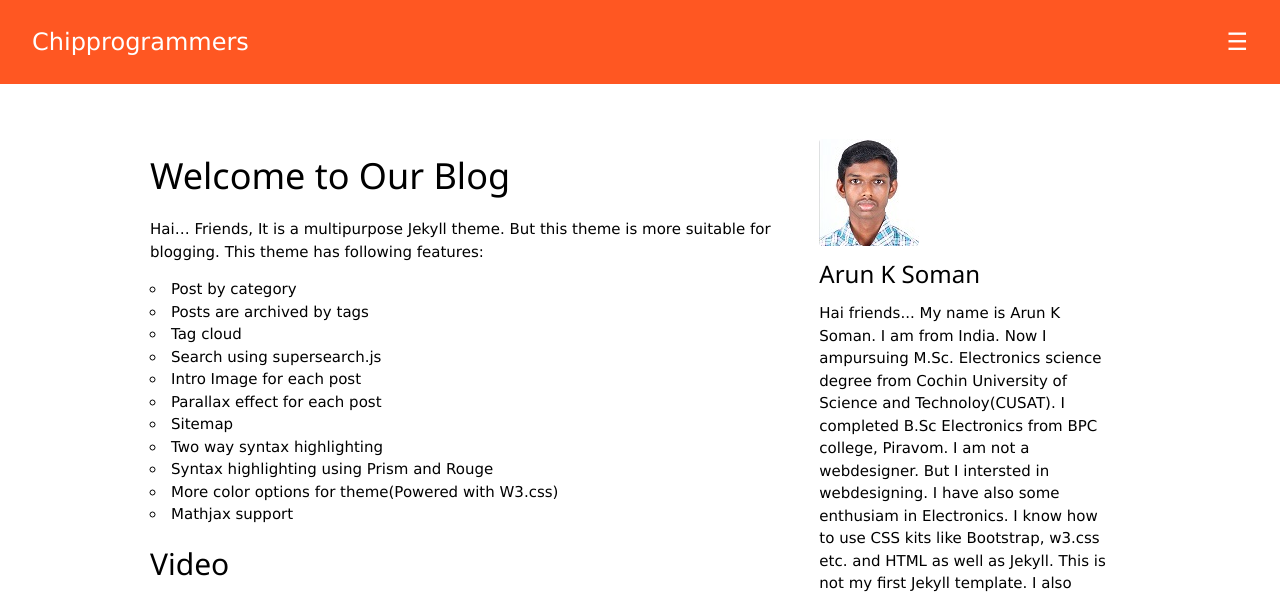
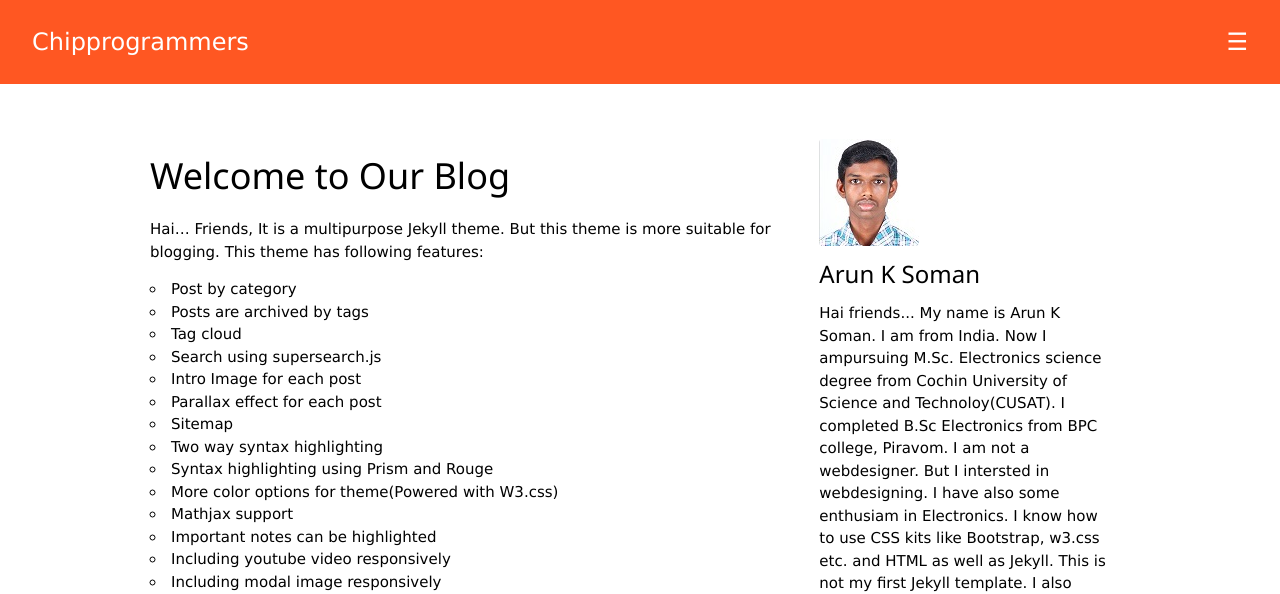
Before and after one commit to techiworld/techiworld.github.io, a Jekyll site: the page built from index.md, in a window 1280 px wide and 1309 px high. Shown: the top 594 px of the window. Built offline with Jekyll 4.4.1, drawn with Linux system fonts in a browser that asks for light colours; grey boxes are pictures that could not be loaded.

Commit message:
Update index.md

```diff
--- a/index.md
+++ b/index.md
@@ -16,6 +16,9 @@ Hai... Friends, It is a multipurpose Jekyll theme. But this theme is more suitab
 * Syntax highlighting using Prism and Rouge
 * More color options for theme(Powered with W3.css)
 * Mathjax support
+* Important notes can be highlighted
+* Including youtube video responsively
+* Including modal image responsively
 
 ## Video
 
```
